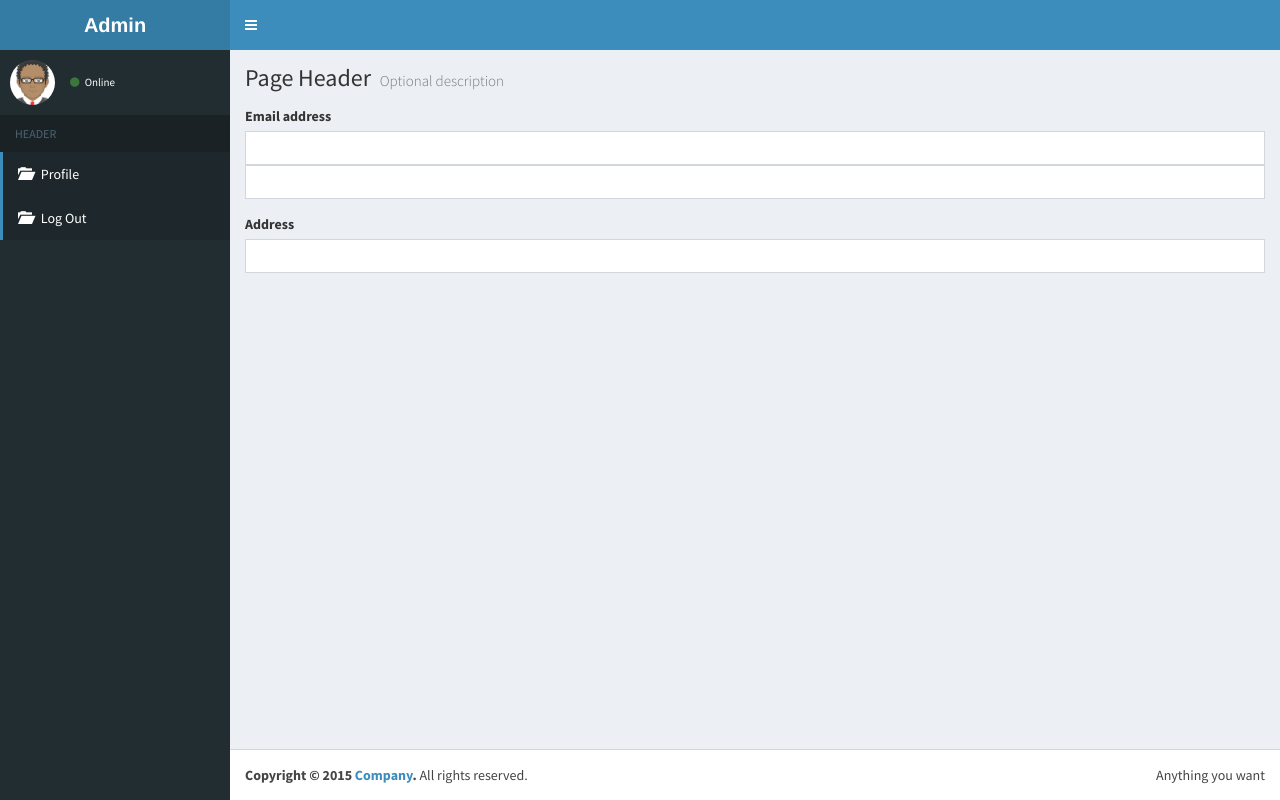
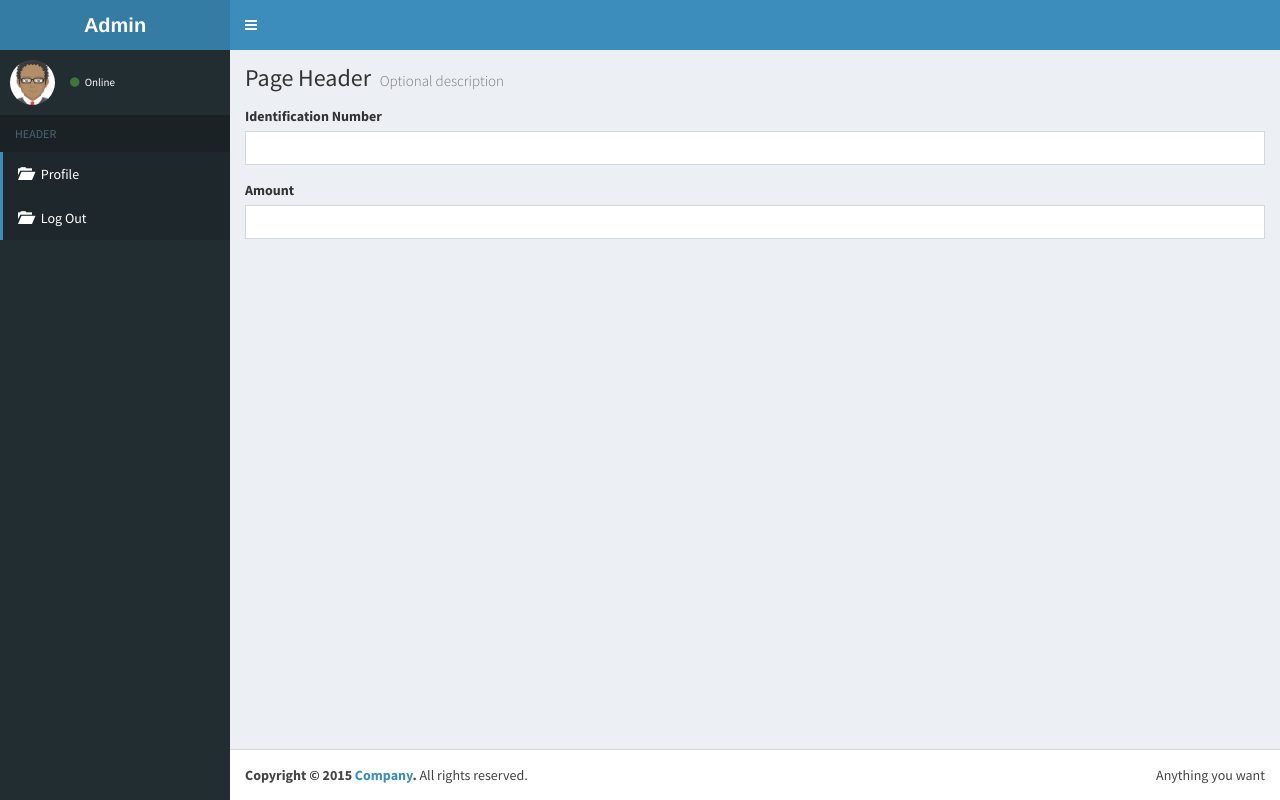
Before and after one commit to smilecs/microfinance, a PHP site: page /index.php?page=loan_form in a window 1280 px wide; the page is wider, and only the part inside the window is pictured. Run offline with PHP 8.4, Linux system fonts and the light colour scheme; the visitor is signed in with stand-in values (Sample User, id 1); data that the repository does not hold is empty; some libraries are stand-ins or nearby versions.

Commit message:
loan form

```diff
--- a/loan_form.php
+++ b/loan_form.php
@@ -1,9 +1,10 @@
+<form>
 <div class="form-group">
-  <label for="exampleInputEmail1">Email address</label>
-  <input type="email" name="email" class="form-control" id="exampleInputEmail1" value="<?php echo $email; ?>">
-<input type="text" name="phone" class="form-control" value="<?php echo $phone; ?>"/>
+  <label for="emp_id">Identification Number</label>
+  <input type="Number" name="emp_id" class="form-control" id="emp_id">
 </div>
 <div class="form-group">
-  <label for="address">Address</label>
-  <input type="text" id="address" name="address" class="form-control" value="<?php echo $address; ?>"/>
+  <label for="amt">Amount</label>
+  <input type="Number" id="amt" name="amt" class="form-control" required/>
 </div>
+</form>
```
